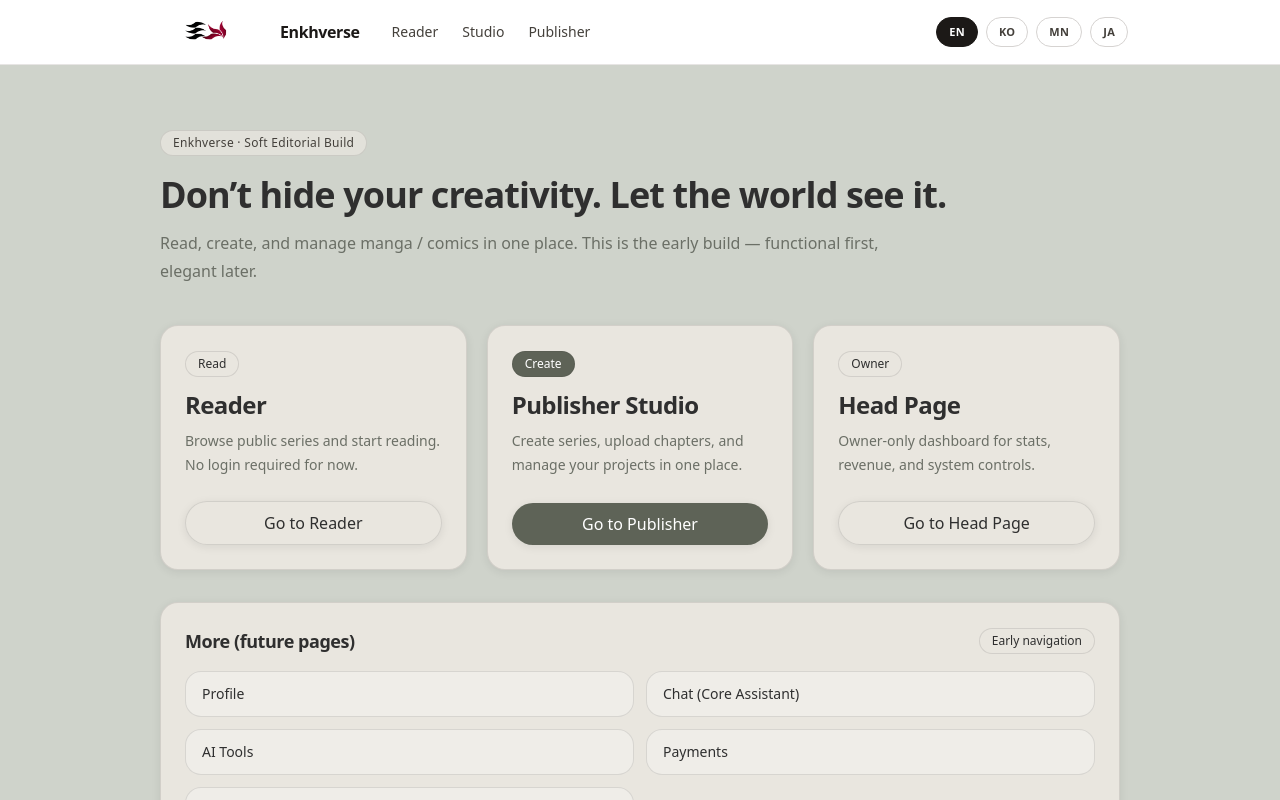
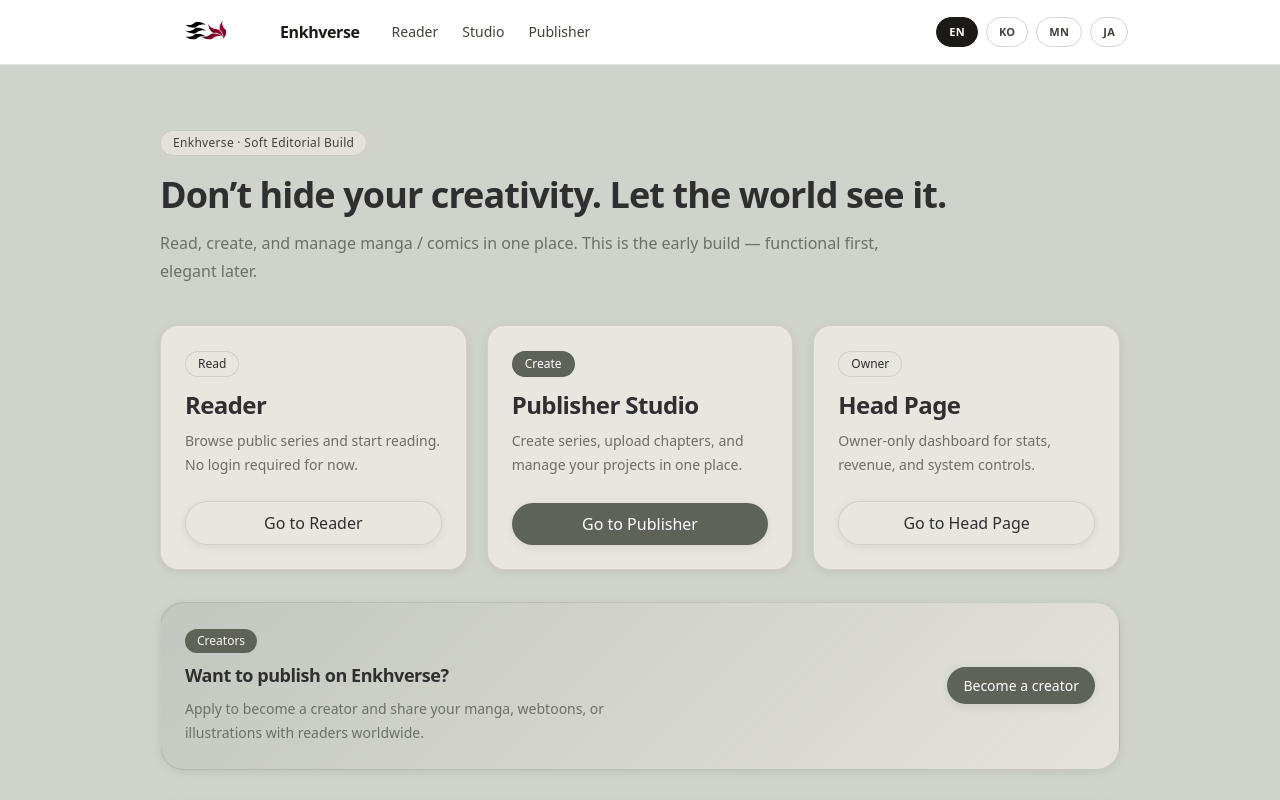
Before and after one commit to huslenmungun1-maker/project-future, a Next.js app: page /en in a window 1280 px wide. Shown: the top 800 px of the page. Built offline with nearby package versions, Linux system fonts and the light colour scheme.

Commit message:
add become a creator CTA to homepage

```diff
--- a/app/[locale]/page.tsx
+++ b/app/[locale]/page.tsx
@@ -34,6 +34,10 @@ const UI_TEXT = {
     ai: "AI Tools",
     payments: "Payments",
     login: "Login (for owner / creators)",
+    becomeCreatorChip: "Creators",
+    becomeCreatorTitle: "Want to publish on Enkhverse?",
+    becomeCreatorBody: "Apply to become a creator and share your manga, webtoons, or illustrations with readers worldwide.",
+    becomeCreatorButton: "Become a creator",
     footerNote:
       "If some links give 404 now, that's fine. We'll build them one by one.",
   },
@@ -62,6 +66,10 @@ const UI_TEXT = {
     ai: "AI 도구",
     payments: "결제",
     login: "로그인 (오너 / 크리에이터용)",
+    becomeCreatorChip: "크리에이터",
+    becomeCreatorTitle: "Enkhverse에 작품을 올리고 싶으신가요?",
+    becomeCreatorBody: "크리에이터 신청을 하고 전 세계 독자들에게 만화, 웹툰, 일러스트를 공유하세요.",
+    becomeCreatorButton: "크리에이터 되기",
     footerNote:
       "일부 링크가 지금 404여도 괜찮습니다. 하나씩 만들어 갈게요.",
   },
@@ -90,6 +98,10 @@ const UI_TEXT = {
     ai: "AI хэрэгслүүд",
     payments: "Төлбөр",
     login: "Нэвтрэх (эзэмшигч / бүтээгч)",
+    becomeCreatorChip: "Бүтээгчид",
+    becomeCreatorTitle: "Enkhverse дээр бүтээлээ нийтлэхийг хүсч байна уу?",
+    becomeCreatorBody: "Бүтээгч болохын тулд өргөдлөө гаргаж, манга, вэбтун эсвэл зурагт бүтээлүүдээ дэлхийн уншигчидтай хуваалцаарай.",
+    becomeCreatorButton: "Бүтээгч болох",
     footerNote:
       "Зарим холбоос одоохондоо 404 өгч байвал зүгээр. Бид нэг нэгээр нь бүтээнэ.",
   },
@@ -118,6 +130,10 @@ const UI_TEXT = {
     ai: "AIツール",
     payments: "支払い",
     login: "ログイン（オーナー / クリエイター用）",
+    becomeCreatorChip: "クリエイター",
+    becomeCreatorTitle: "Enkhverseで作品を公開しませんか？",
+    becomeCreatorBody: "クリエイター申請をして、マンガ、ウェブトゥーン、イラストを世界中の読者と共有しましょう。",
+    becomeCreatorButton: "クリエイターになる",
     footerNote:
       "一部のリンクが今は404でも大丈夫です。これから一つずつ作っていきます。",
   },
@@ -254,6 +270,40 @@ export default async function LocaleHomePage({
           </div>
         </section>
 
+        <section
+          className="mt-8 flex flex-col gap-4 rounded-[24px] p-6 sm:flex-row sm:items-center sm:justify-between"
+          style={{
+            background: "linear-gradient(135deg, rgba(94,99,87,0.10), rgba(233,230,223,0.80))",
+            border: "1px solid rgba(94,99,87,0.18)",
+            boxShadow: "var(--shadow-soft)",
+          }}
+        >
+          <div className="space-y-2">
+            <div
+              className="inline-flex rounded-full px-3 py-1 text-xs font-medium"
+              style={{
+                background: "var(--accent)",
+                color: "#f8f7f3",
+              }}
+            >
+              {t.becomeCreatorChip}
+            </div>
+            <h2 className="text-lg font-semibold tracking-tight">{t.becomeCreatorTitle}</h2>
+            <p className="max-w-md text-sm leading-6" style={{ color: "var(--muted)" }}>
+              {t.becomeCreatorBody}
+            </p>
+          </div>
+
+          <div className="shrink-0">
+            <Link
+              href={`/${currentLocale}/creator/apply`}
+              className="btn-ios text-sm"
+            >
+              {t.becomeCreatorButton}
+            </Link>
+          </div>
+        </section>
+
         <section className="soft-card mt-8 p-6">
           <div className="mb-4 flex items-center justify-between gap-4">
             <h3 className="text-lg font-semibold tracking-tight">
```
